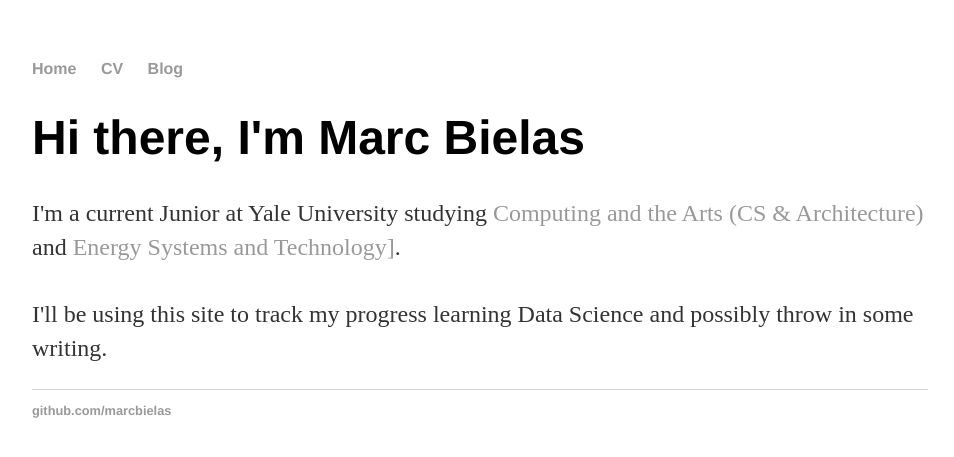
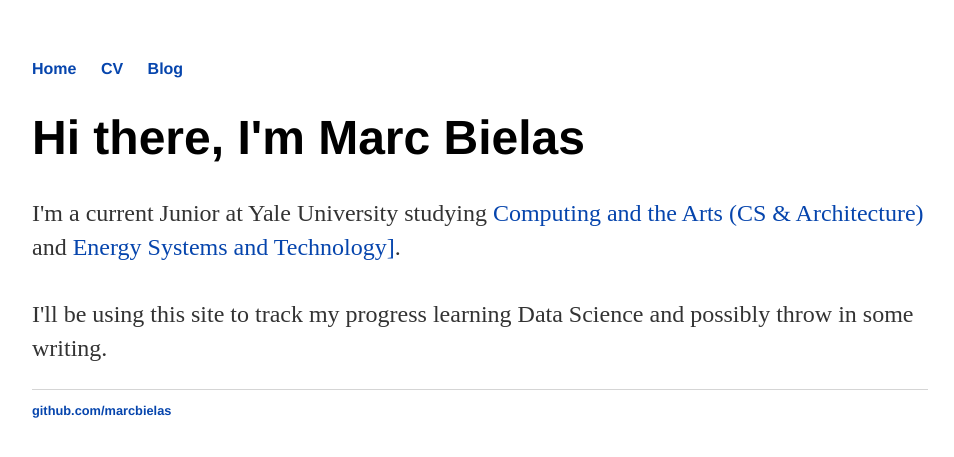
Before and after one commit to marcbielas/marcbielas.github.io-old, a Jekyll site: the page built from index.html, in a window 1280 px wide. Shown: the top 457 px of the page, without its empty margins (160-1114 px from the left). Built offline with Jekyll 4.4.1, drawn with Linux system fonts in a browser that asks for light colours.

Commit message:
Update main.css

```diff
--- a/css/main.css
+++ b/css/main.css
@@ -14,7 +14,7 @@ nav ul li, footer ul li {
 }
 a {
     text-decoration: none;
-    color: #999;
+    color: #0645AD;
 }
 a:hover {
     text-decoration: underline;
```
